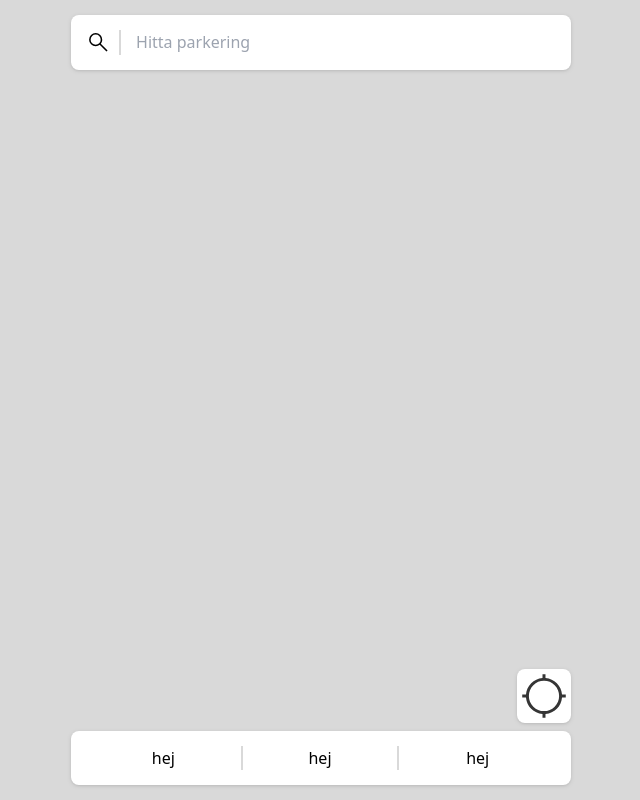
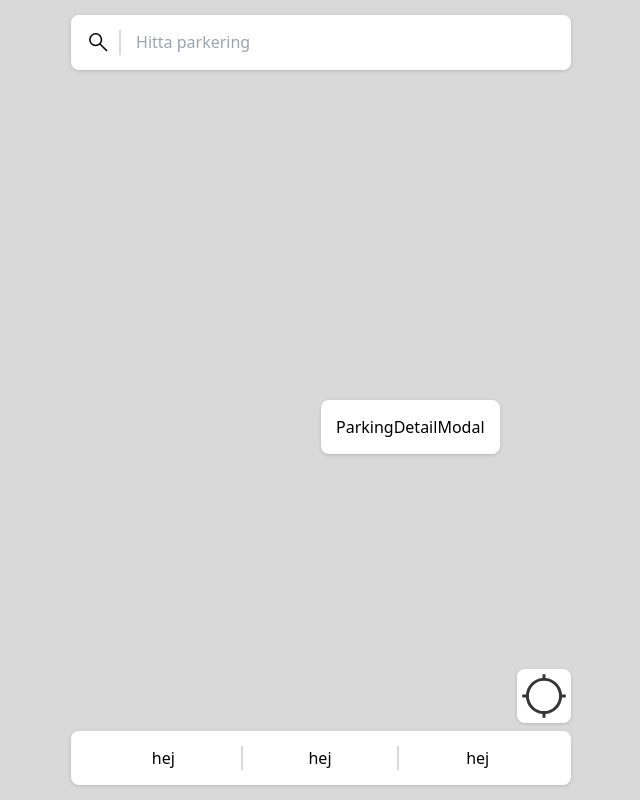
Before and after one commit to 1Tolv2/sthlm-mc-parking-pwa, a Next.js app: page / in a window 1280 px wide. Shown: the whole page, without its empty margins (319-959 px from the left). Built offline with nearby package versions, Linux system fonts and the light colour scheme.

Commit message:
Added parkingDetailmodal

```diff
--- /dev/null
+++ b/components/molecules/ParkingDetailModal.tsx
@@ -0,0 +1,14 @@
+import React, { useContext } from "react";
+import StandardContainer from "../atoms/StandardContainer";
+import { ParkingContext } from "../Layout/Layout";
+
+const ParkingDetailModal = () => {
+  const { currentParkingSpot } = useContext(ParkingContext);
+  return (
+    <div className="absolute top-1/2 left-1/2 -translate-1/2 z-50">
+      <StandardContainer>ParkingDetailModal</StandardContainer>
+    </div>
+  );
+};
+
+export default ParkingDetailModal;
--- a/pages/index.tsx
+++ b/pages/index.tsx
@@ -4,6 +4,7 @@ import Layout from "../components/Layout/Layout";
 import LocationButton from "../components/molecules/LocationButton";
 import AddressSearch from "../components/organisms/AddressSearch";
 import Navigation from "../components/organisms/Navigation";
+import ParkingDetailModal from "../components/molecules/ParkingDetailModal";
 
 export default function Page() {
   return (
@@ -18,6 +19,7 @@ export default function Page() {
       </Head>
       <Layout>
         <AddressSearch />
+        <ParkingDetailModal />
         <div className="fixed bottom-md left-1/2 -translate-x-1/2 flex flex-col gap-2 w-full">
           <LocationButton />
           <Navigation />
```
